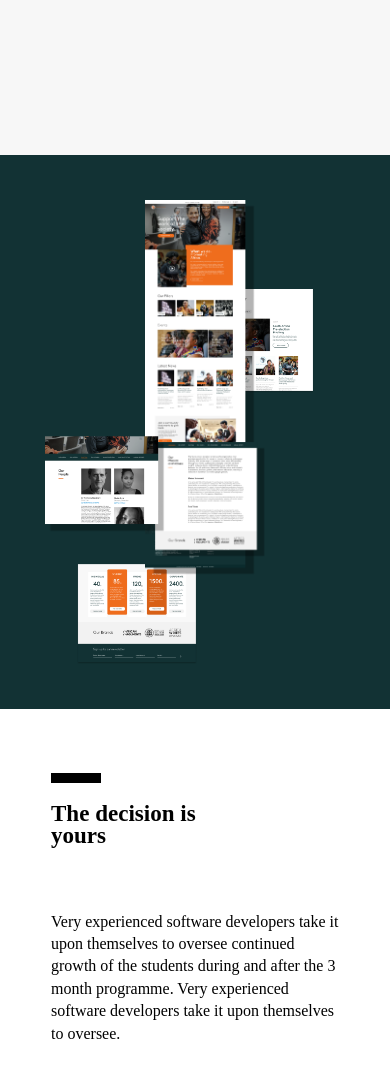
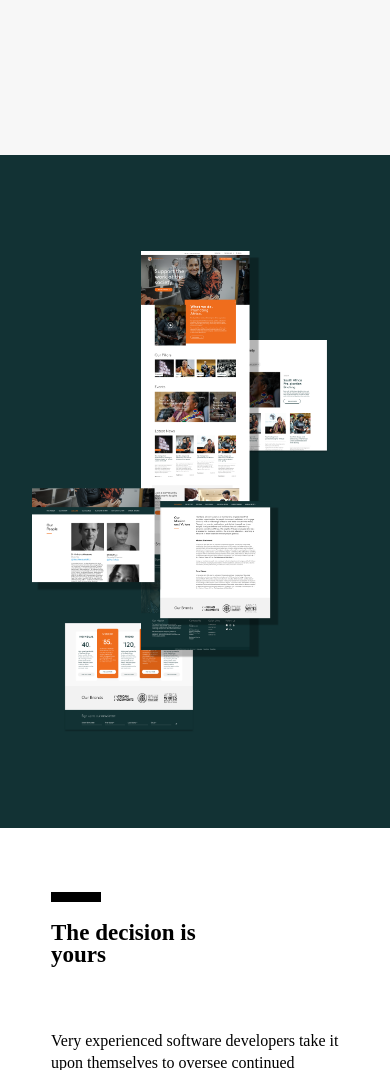
Before and after one commit to PaimoEmmanuel/PaimoEmmanuel.github.io-S14-Website, a PHP site: page /ras.html in a window 390 px wide. Shown: the part 1280-2350 px from the top of the page. Run offline with PHP 8.4, Linux system fonts and the light colour scheme; some web fonts are replaced.

Commit message:
Mousemove RAS 1.2

```diff
--- a/css/style.css
+++ b/css/style.css
@@ -1617,7 +1617,10 @@ body {
   max-width: 1400px;
   margin-left: auto;
   margin-right: auto;
-  padding: 7rem 7rem; }
+  padding: 15rem 7rem; }
+  @media only screen and (max-width: 56.25em) {
+    .ras-1 {
+      padding: 15rem 5rem; } }
   .ras-1-img-1 {
     margin-top: 37rem;
     z-index: 2;
--- a/sass/pages/_postpage.scss
+++ b/sass/pages/_postpage.scss
@@ -404,7 +404,10 @@
     display: grid;
     grid-template-columns: repeat(3, 33.3%);
     @include max-width;
-    padding: 7rem 7rem;
+    padding: 15rem 7rem;
+    @include respond(tab-port){
+        padding: 15rem 5rem;
+     }
 
     &-img{
 
```
